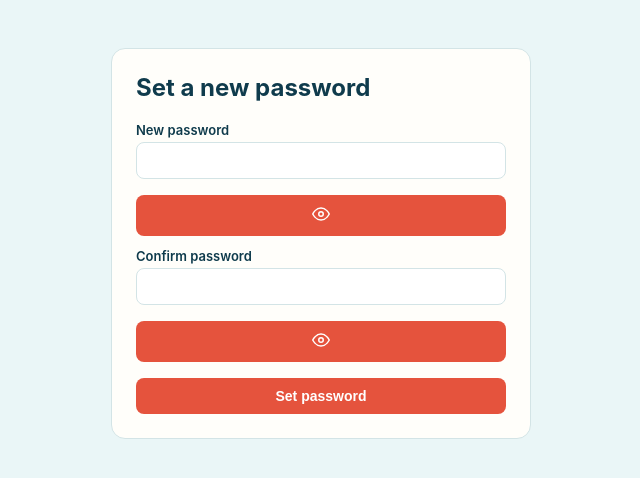
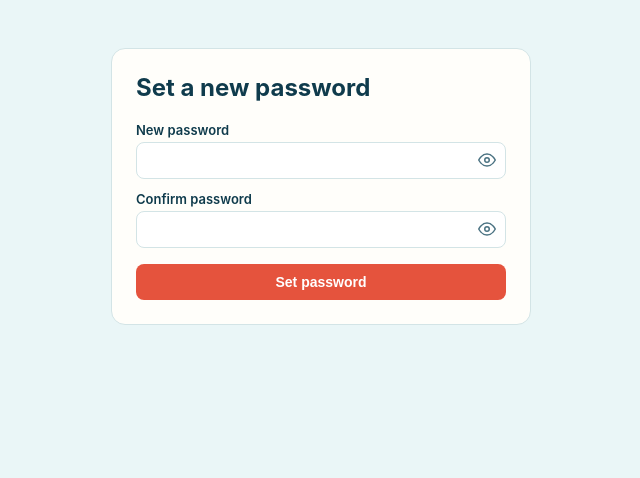
Before and after one commit to MRHONEYBADGER13/badgerxadventures-web, a Flask app: page /reset-password in a window 1280 px wide. Shown: the part 45-523 px from the top of the page, without its empty margins (319-959 px from the left). Run offline with Flask 3, Linux system fonts and the light colour scheme; data that the repository does not hold is empty; some libraries are stand-ins or nearby versions.

Commit message:
Add password-field eye toggle styles

```diff
--- a/badgerxadventures-web/static/style.css
+++ b/badgerxadventures-web/static/style.css
@@ -38,6 +38,11 @@ svg#map { width: 100%; height: 100%; display: block; }
 .error-msg { color: #B3261E; font-size: 13px; margin-top: 10px; }
 .ok-msg { color: #146C43; font-size: 13px; margin-top: 10px; }
 
+.pw-field { position: relative; }
+.pw-field input { padding-right: 38px; }
+.pw-field .pw-toggle { position: absolute; right: 4px; top: 50%; transform: translateY(-50%); width: auto; margin-top: 0; border: 0; background: none; padding: 6px; cursor: pointer; color: var(--muted); display: flex; align-items: center; border-radius: 6px; }
+.pw-field .pw-toggle:hover { color: var(--ink); background: var(--bg); }
+
 .dash-layout { display: grid; grid-template-columns: 380px 1fr; height: calc(100vh - 56px); }
 .dash-form { padding: 20px; overflow-y: auto; border-right: 1px solid var(--line); background: var(--card); }
 .dash-form label { display: block; font-size: 13px; font-weight: 600; margin: 12px 0 4px; }
```
